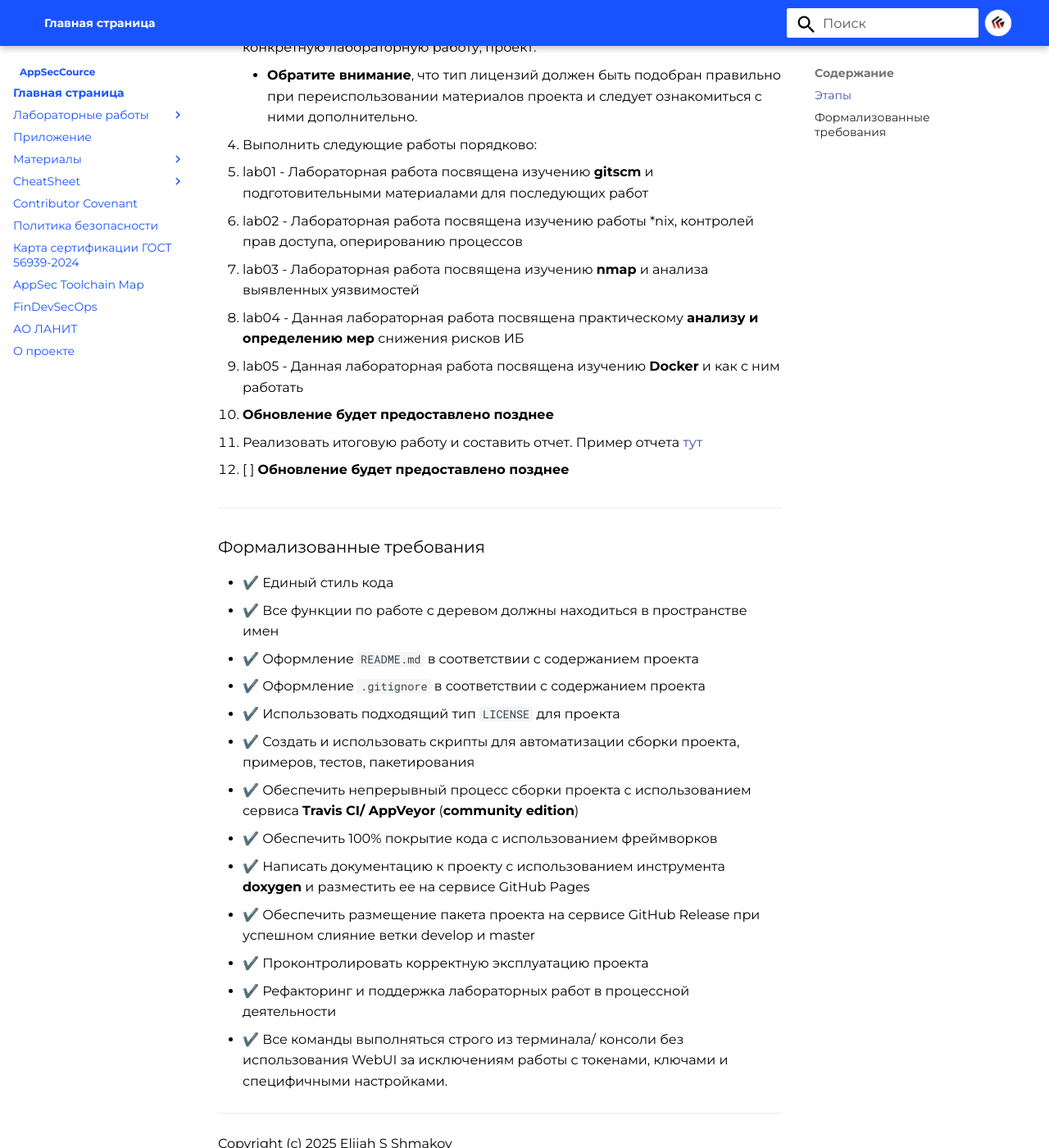
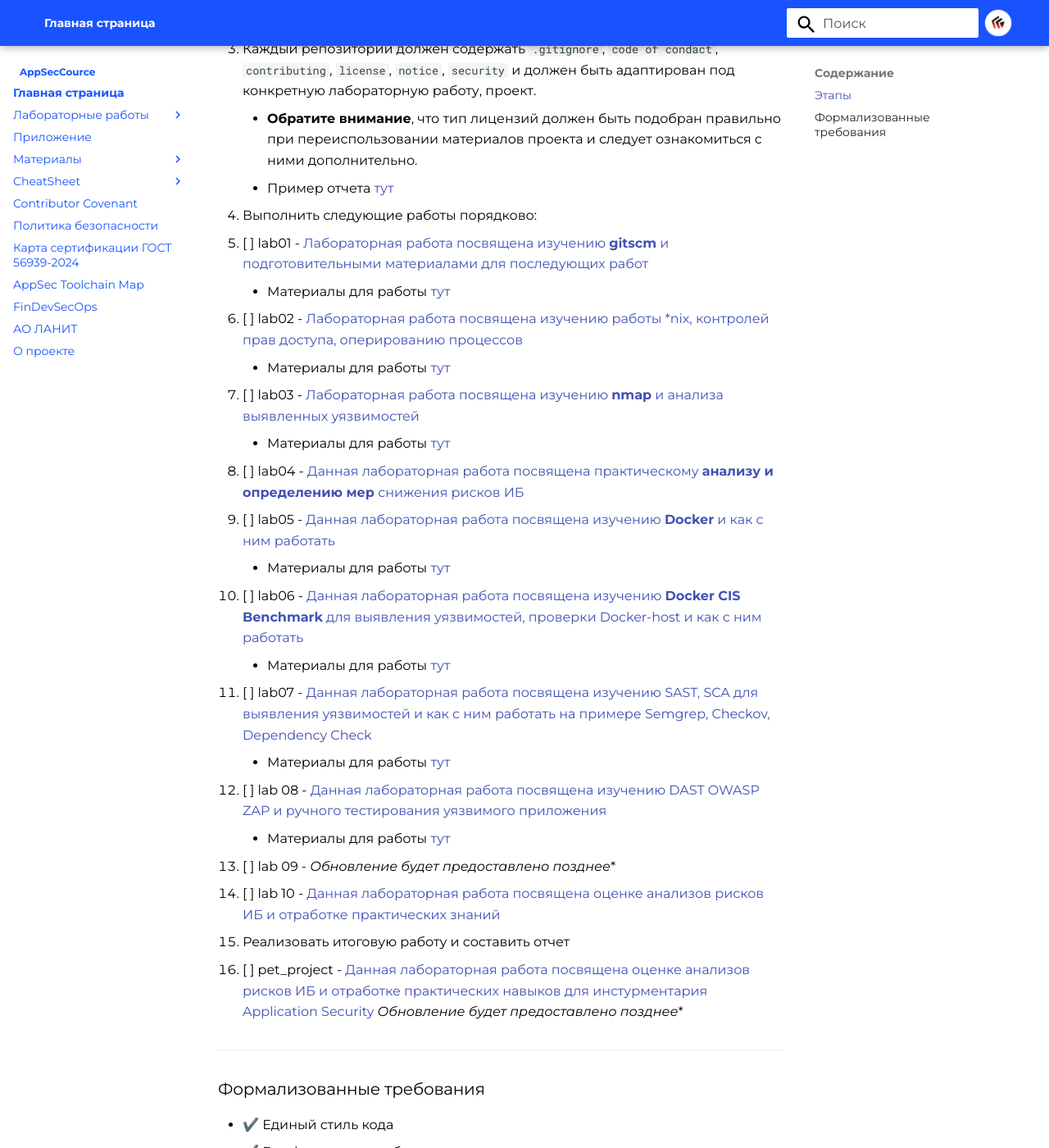
Before and after one commit to Drenajnayavoda/course_labs, an MkDocs documentation site: the page built from docs/index.md, in a window 1280 px wide and 1400 px high, scrolled down 1449 px. Shown: the whole window at 82% size. Built offline with MkDocs 1.6.1 and Material for MkDocs 9.7.7, drawn with Linux system fonts in a browser that asks for light colours; emoji names are drawn with the system emoji font; some of the changed text lies outside the part shown.

Commit message:
add pymdownx.emoji and edit index.md

```diff
--- a/docs/index.md
+++ b/docs/index.md
@@ -1,15 +1,34 @@
+<div align="center">
+  <h1>
+    <a id="intro">Лабораторные работы </a>
+  </h1>
+  <a href="https://img.shields.io/badge/Risk_Analyze-2448a2">
+    <img src="https://img.shields.io/badge/Course-Risk_Analysis-2448a2" alt="RA">
+  </a>
+  <img src="https://img.shields.io/badge/AppSec-2448a2" alt="AppSec">
+  <img src="https://img.shields.io/badge/Contributor-Шмаков_И._С.-8b9aff" alt="Contributor Badge">
+</div>
+
+<div align="center">
+
+![Repo Size](https://img.shields.io/github/repo-size/geminishkv/course_labs)
+![License](https://img.shields.io/github/license/geminishkv/course_labs)
+![CI](https://img.shields.io/github/actions/workflow/status/geminishkv/course_labs/ci.yml?branch=develop)
+![Status](https://img.shields.io/badge/status-active-success)
+![Release](https://img.shields.io/github/v/release/geminishkv/course_labs)
+![Last commit](https://img.shields.io/github/last-commit/geminishkv/course_labs)
+
+</div>
+
 <br>Салют :wave:,</br>
 Отмечу основные моменты:
 
 *  Цель - сформировать навыки работы с `git`, `CI`, `CD`, `docker`, `packages`, `appsec toolchain`, `yml`, etc.
-*  *Часть работ базируется на на `Go`, `Python`, `JAVA`, `js` и и.д.
+*  *Часть работ базируется на на `Go`, `Python`, `JAVA`, `Shell` и и.д.
 *  Рассматриваются инструменты `SAST`, `SCA`, `Container Security`, `DAST`, `Secret Detection`, etc.
 *  Работы направлены на углубление и изучение материалов анализа рисков и оценки защищенности приложений, которые необходимы для итерационной разработки, также дают дополнительно возможности для изучения паттернов программирования, прототипирования
 *  Каждый мини проект должен будет собран по формату из представленных лабораторных работ и размещен на сервисе `GitHub`, с формирование соответствующего отчета в виде `gistup` для демонстрации выполненной работы и скриншотами результатов (**где это требуется**).
 *  Для каждой лабораторной работы следует создавать собственный репозиторий (возможно использование `fork` с родительского), в котором необходимо разместить исходный код проекта, далее составить отчет к нему в формате `gistup`.
-*  Все лабораторные работы должны быть выполнены в ветке develop и необходимо cделать [approve](https://docs.github.com/en/pull-requests/collaborating-with-pull-requests/proposing-changes-to-your-work-with-pull-requests/requesting-a-pull-request-review) по `pull request` на [geminishkv](https://github.com/geminishkv), тем самым будет финально подтверждаться согласование изменений и правок, которые были внесены удаленно
-
-***
 
 **Замечание:**
 * Лабораторные работы - обязательны к прохождению, сдаче и итерационной разработке, при любом уровне подготовки
@@ -23,22 +42,34 @@
 
 ### Этапы
 
-1. Ознакомление с учебными материалами
-2. Ознакомиться с примерами
+1. Ознакомление с учебными материалами по [лекциям](artifacts/ppt/)
+2. Ознакомиться с [примерами](artifacts/exmpls/)
 3. Каждый репозиторий должен содержать `.gitignore`, `code of condact`, `contributing`, `license`, `notice`, `security` и должен быть адаптирован под конкретную лабораторную работу, проект.
     * **Обратите внимание**, что тип лицензий должен быть подобран правильно при переиспользовании материалов проекта и следует ознакомиться с ними дополнительно.
+    * Пример отчета [тут](https://gist.github.com/MishaBary/21ab63f83292a86268e039d484a86411)
 4. Выполнить следующие работы порядково:
 
-- lab01 - Лабораторная работа посвящена изучению **gitscm** и подготовительными материалами для последующих работ
-- lab02 - Лабораторная работа посвящена изучению работы *nix, контролей прав доступа, оперированию процессов
-- lab03 - Лабораторная работа посвящена изучению **nmap** и анализа выявленных уязвимостей
-- lab04 - Данная лабораторная работа посвящена практическому **анализу и определению мер** снижения рисков ИБ
-- lab05 - Данная лабораторная работа посвящена изучению **Docker** и как с ним работать
-- **Обновление будет предоставлено позднее**
+-  [ ] lab01 - [Лабораторная работа посвящена изучению **gitscm** и подготовительными материалами для последующих работ](labs/lab01/README.md)
+    -  Материалы для работы [тут](labs/lab01/)
+-  [ ] lab02 - [Лабораторная работа посвящена изучению работы *nix, контролей прав доступа, оперированию процессов](labs/lab02/README.md)
+    -  Материалы для работы [тут](labs/lab02/)
+-  [ ] lab03 - [Лабораторная работа посвящена изучению **nmap** и анализа выявленных уязвимостей](labs/lab03/README.md)
+    -  Материалы для работы [тут](labs/lab03/)
+-  [ ] lab04 - [Данная лабораторная работа посвящена практическому **анализу и определению мер** снижения рисков ИБ](labs/lab04/README.md)
+-  [ ] lab05 - [Данная лабораторная работа посвящена изучению **Docker** и как с ним работать](labs/lab05/README.md)
+    -  Материалы для работы [тут](labs/lab05/)
+-  [ ] lab06 - [Данная лабораторная работа посвящена изучению **Docker CIS Benchmark** для выявления уязвимостей, проверки Docker-host и как с ним работать](labs/lab06/README.md)
+    -  Материалы для работы [тут](labs/lab06/)
+-  [ ] lab07 - [Данная лабораторная работа посвящена изучению SAST, SCA для выявления уязвимостей и как с ним работать на примере Semgrep, Checkov, Dependency Check](labs/lab07/README.md)
+    -  Материалы для работы [тут](labs/lab07/)
+-  [ ] lab 08 - [Данная лабораторная работа посвящена изучению DAST OWASP ZAP и ручного тестирования уязвимого приложения](labs/lab08/README.md)
+    -  Материалы для работы [тут](labs/lab08/)
+-  [ ] lab 09 - *Обновление будет предоставлено позднее**
+-  [ ] lab 10 - [Данная лабораторная работа посвящена оценке анализов рисков ИБ и отработке практических знаний](labs/lab10/README.md)
 
-5. Реализовать итоговую работу и составить отчет. Пример отчета [тут](https://gist.github.com/MishaBary/21ab63f83292a86268e039d484a86411)
+5. Реализовать итоговую работу и составить отчет
 
--  [ ] **Обновление будет предоставлено позднее**
+-  [ ] pet_project - [Данная лабораторная работа посвящена оценке анализов рисков ИБ и отработке практических навыков для инстурментария Application Security](labs/pet_project/README.md) *Обновление будет предоставлено позднее**
 
 ***
 
@@ -48,18 +79,15 @@
 - ✔️ Все функции по работе с деревом должны находиться в пространстве имен
 - ✔️ Оформление `README.md` в соответствии с содержанием проекта
 - ✔️ Оформление `.gitignore` в соответствии с содержанием проекта
-- ✔️ Использовать подходящий тип `LICENSE` для проекта
+- ✔️ Оформление `.dockerignore` в соответствии с содержанием проекта
+- ✔️ Использовать подходящий тип `LICENSE` для проекта и `NOTICE`
 - ✔️ Создать и использовать скрипты для автоматизации сборки проекта, примеров, тестов, пакетирования
-- ✔️ Обеспечить непрерывный процесс сборки проекта с использованием сервиса **Travis CI/ AppVeyor** (**community edition**)
-- ✔️ Обеспечить 100% покрытие кода с использованием фреймворков
-- ✔️ Написать документацию к проекту с использованием инструмента **doxygen** и разместить ее на сервисе GitHub Pages
-- ✔️ Обеспечить размещение пакета проекта на сервисе GitHub Release при успешном слияние ветки develop и master
-- ✔️ Проконтролировать корректную эксплуатацию проекта
+- ✔️ Обеспечить непрерывный процесс сборки проекта с использованием сервиса `GitHub Actions`
+- ✔️ Написать документацию к проекту с использованием инструмента **doxygen**
+- ✔️ Обеспечить размещение пакета проекта на сервисе `GitHub Release` при успешном слияние ветки `develop`
 - ✔️ Рефакторинг и поддержка лабораторных работ в процессной деятельности
-- ✔️ Все команды выполняться строго из терминала/ консоли без использования WebUI за исключениям работы с токенами, ключами и специфичными настройками.
+- ✔️ Все команды выполняться строго из `терминала/ консоли` без использования `WebUI` за исключениям работы с токенами, ключами и специфичными настройками
 
 ***
 
-Copyright (c) 2025 Elijah S Shmakov
-
 ![Logo](artifacts/assets/logotypemd.jpg)
--- a/mkdocs.yml
+++ b/mkdocs.yml
@@ -37,6 +37,9 @@
   - admonition
   - toc:
       permalink: true
+  - pymdownx.emoji:
+      emoji_index: !!python/name:materialx.emoji.twemoji
+      emoji_generator: !!python/name:materialx.emoji.to_svg
 
 extra_css:
   - stylesheets/header.css
@@ -72,6 +75,10 @@
     - "Лабораторная работа №5": labs/lab05.md
     - "Лабораторная работа №6": labs/lab06.md
     - "Лабораторная работа №7": labs/lab07.md
+    - "Лабораторная работа №7": labs/lab08.md
+    - "Лабораторная работа №7": labs/lab09.md
+    - "Лабораторная работа №7": labs/lab10.md
+    - "Лабораторная работа №7": labs/pet_project.md
   - "Приложение": APPENDIX.md
   - "Материалы":
       - "Лекции": course.md
--- a/requirements.txt
+++ b/requirements.txt
@@ -10,3 +10,4 @@
 mypy==1.11.0
 safety==3.2.0
 mkdocs-pdf==0.1.2
+pymdown-extensions
```
Also changed, not shown: README.md (line endings or trailing spaces).
